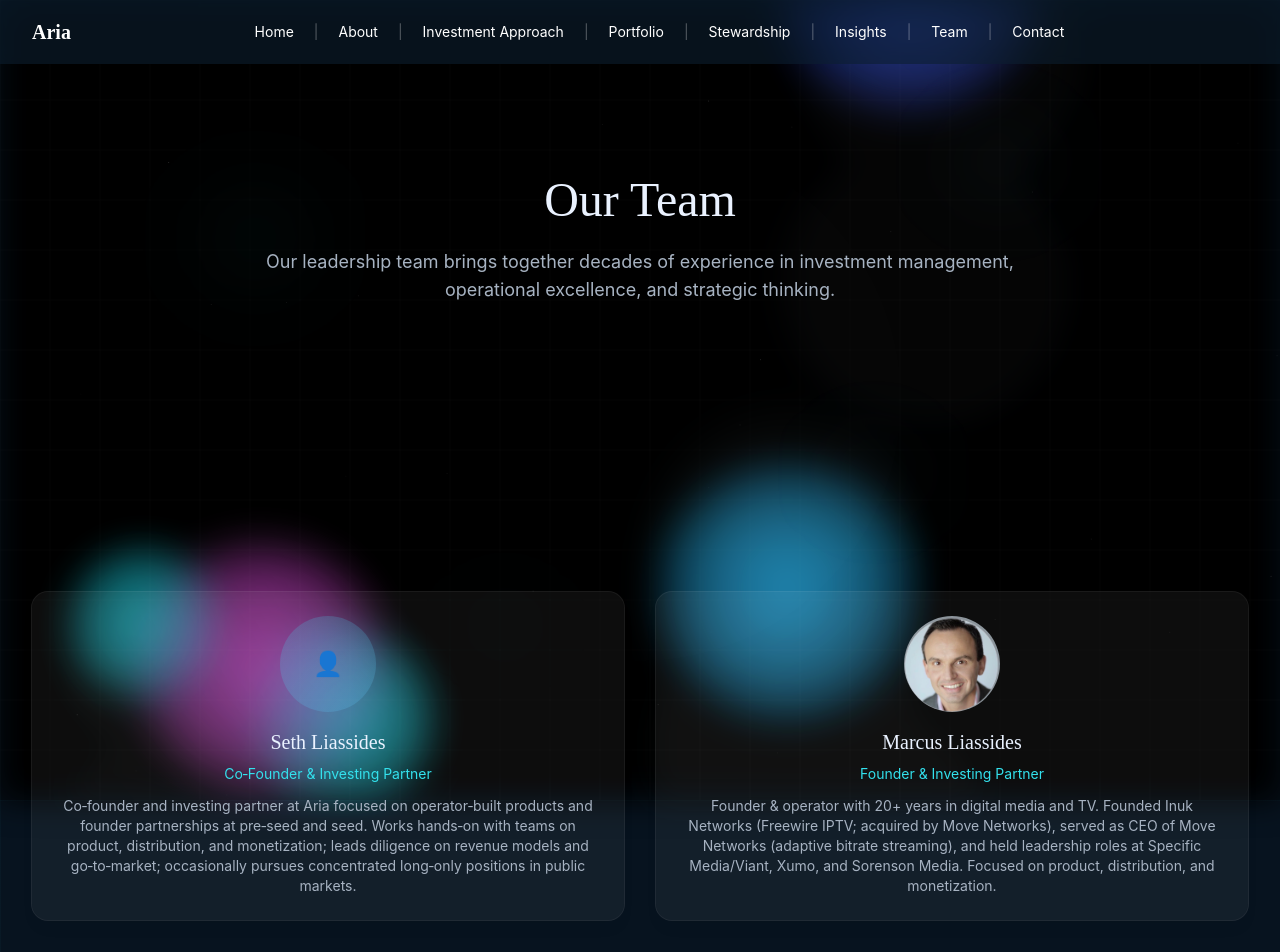
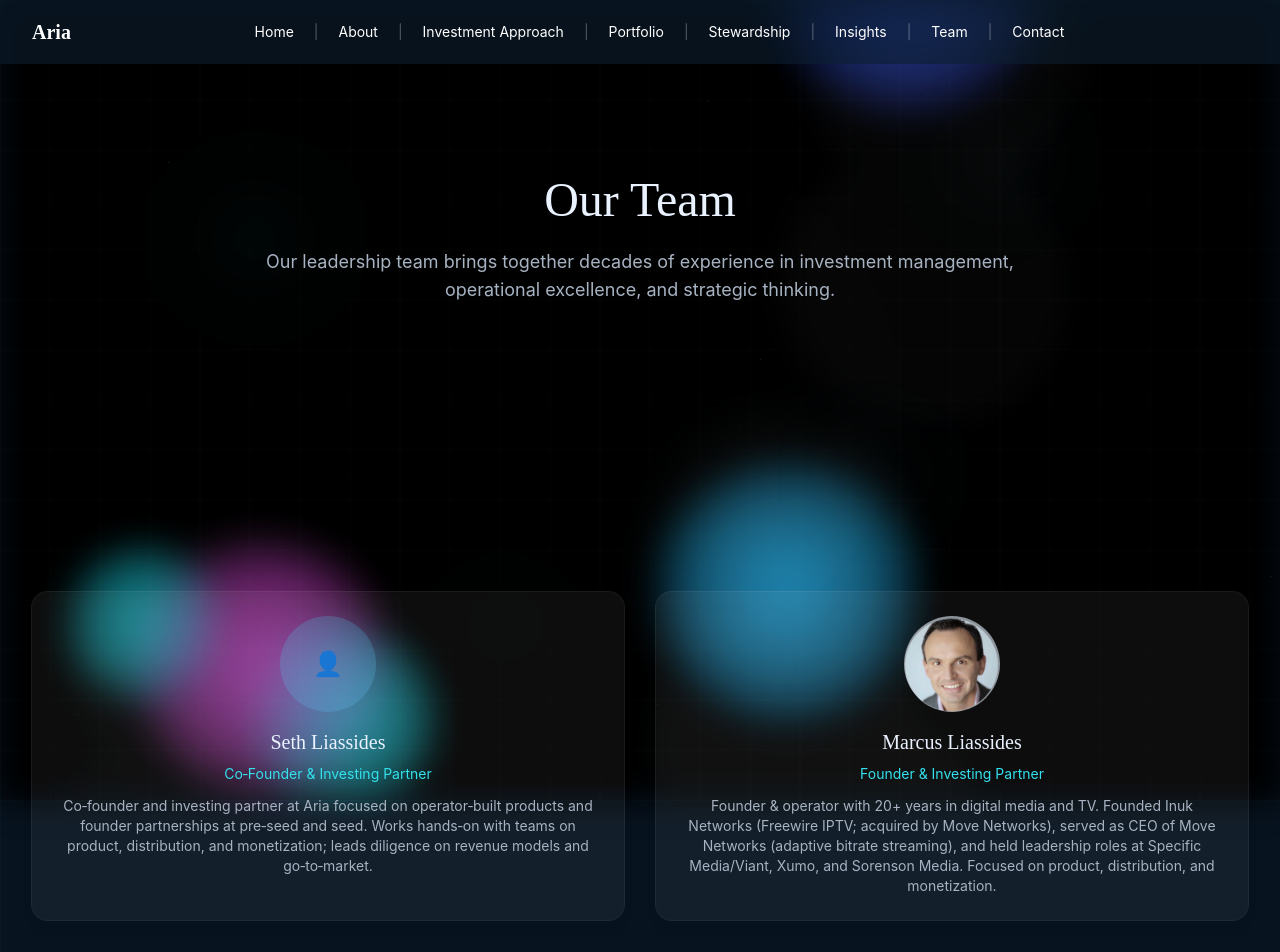
Before and after one commit to setharia1/ariaweb, a Next.js app: page /team in a window 1280 px wide. Shown: the top 952 px of the page. Built offline with nearby package versions, Linux system fonts and the light colour scheme.

Commit message:
content(team): refine Seth bio (remove public markets line)

```diff
--- a/app/team/page.tsx
+++ b/app/team/page.tsx
@@ -5,7 +5,7 @@ export default function TeamPage() {
     {
       name: 'Seth Liassides',
       title: 'Co‑Founder & Investing Partner',
-      bio: 'Co‑founder and investing partner at Aria focused on operator‑built products and founder partnerships at pre‑seed and seed. Works hands‑on with teams on product, distribution, and monetization; leads diligence on revenue models and go‑to‑market; occasionally pursues concentrated long‑only positions in public markets.',
+      bio: 'Co‑founder and investing partner at Aria focused on operator‑built products and founder partnerships at pre‑seed and seed. Works hands‑on with teams on product, distribution, and monetization; leads diligence on revenue models and go‑to‑market.',
       // Add a photo for Seth here if/when available, e.g. '/team/seth.jpg'
       photo: undefined as unknown as string | undefined,
     },
```
